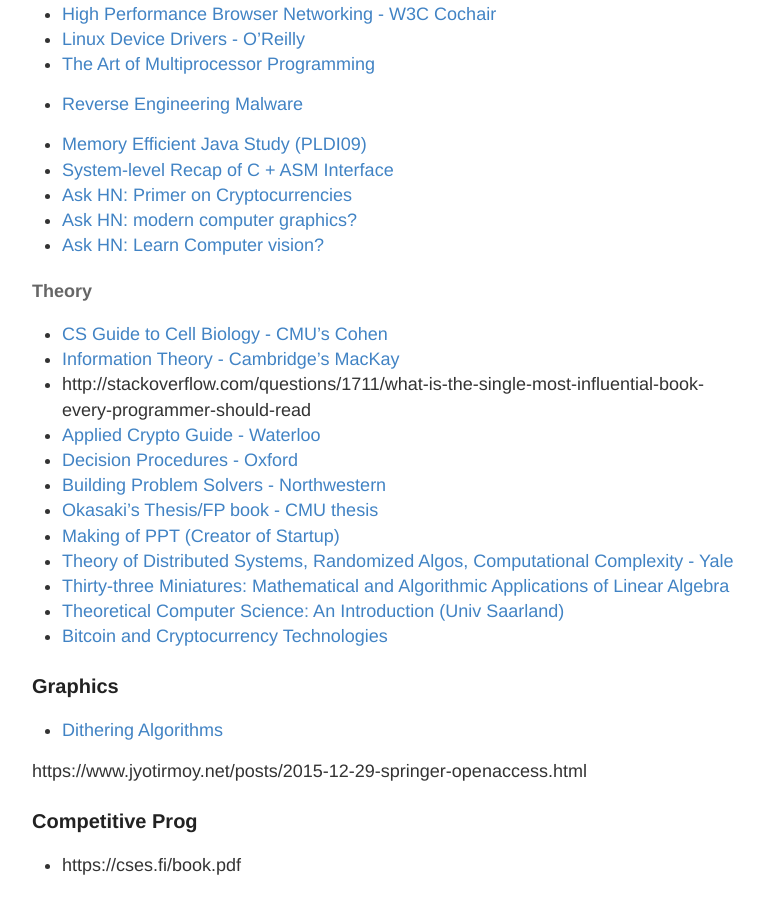
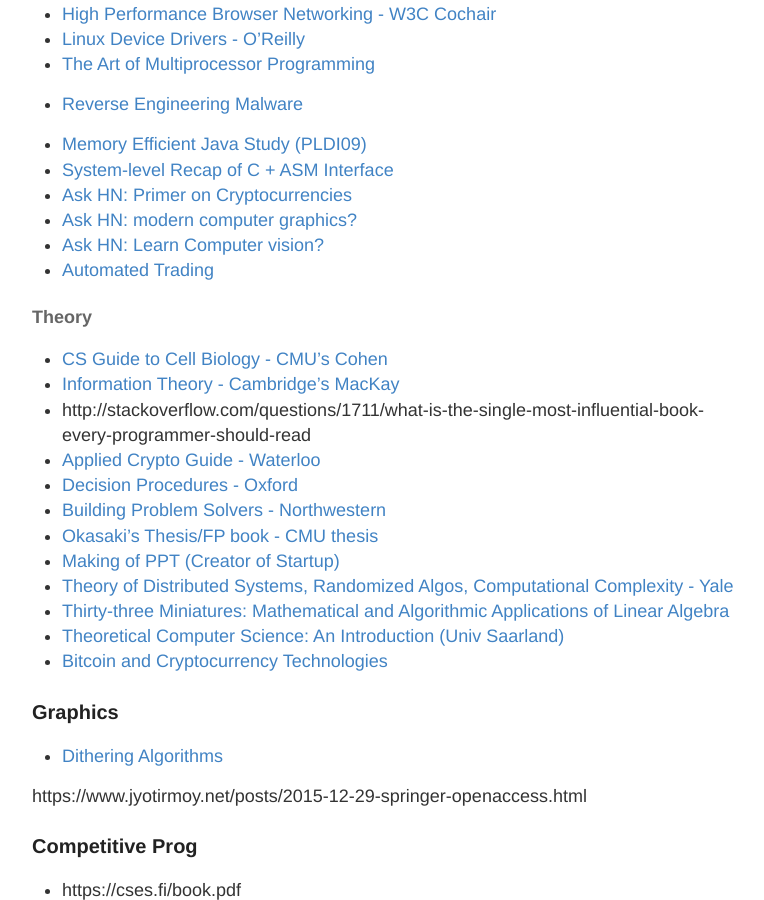
Before and after one commit to RONNCC/ronncc.github, a Jekyll site: the page built from _posts/2015-12-25-ReadingList.md, in a window 1280 px wide and 900 px high, scrolled down 4583 px. Shown: the whole window, without its empty margins (248-1012 px from the left). Built offline with Jekyll 4.4.1, drawn with Linux system fonts in a browser that asks for light colours; comment, search, counter and statistics services are not loaded.

Commit message:
Update 2015-12-25-ReadingList.md

```diff
--- a/_posts/2015-12-25-ReadingList.md
+++ b/_posts/2015-12-25-ReadingList.md
@@ -178,6 +178,7 @@
 - [Ask HN: Primer on Cryptocurrencies](https://news.ycombinator.com/item?id=14659775)
 - [Ask HN: modern computer graphics?](https://news.ycombinator.com/item?id=14652936)
 - [Ask HN: Learn Computer vision?](https://news.ycombinator.com/item?id=14651665)
+- [Automated Trading](http://isomorphisms.sdf.org/maxdama.pdf)
 
 #### Theory
 
```
